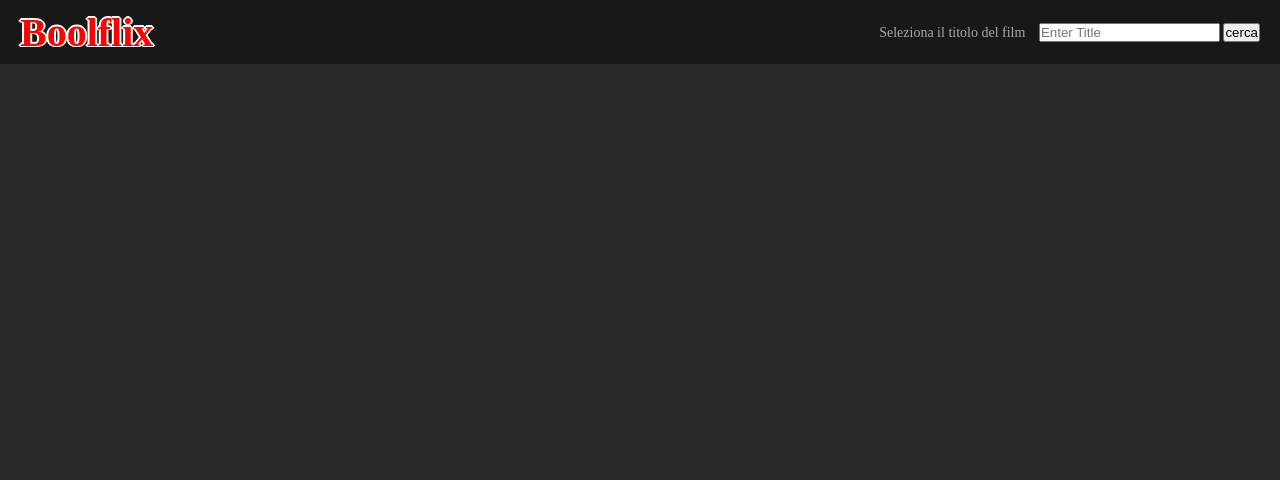
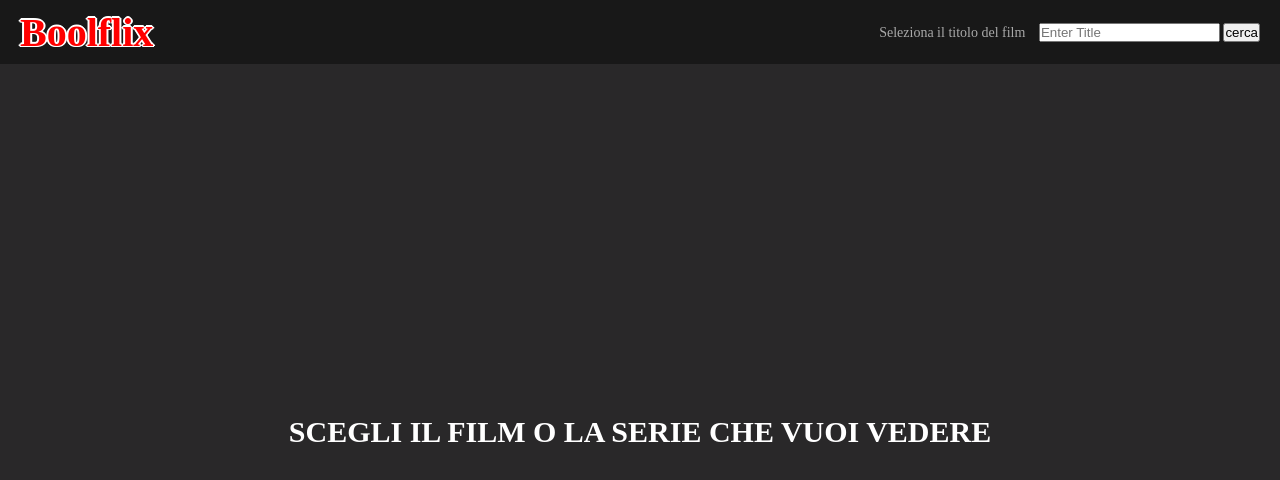
Before and after one commit to dalessio-federico/vue-boolflix, a plain HTML site: page index.html in a window 1280 px wide. Drawn offline with nearby package versions, Linux system fonts and the light colour scheme.

Commit message:
aggiunta dettagli

```diff
--- a/css/style.css
+++ b/css/style.css
@@ -53,6 +53,11 @@ body {
     align-items: center;
     flex-wrap: wrap;
     background-color: rgb(41, 40, 41);
+}
+
+.main_content h2 {
+    color: white;
+    font-size: 30px;
 }
 
 .film_box {
--- a/index.html
+++ b/index.html
@@ -23,7 +23,8 @@
             </div>
         </div>
         <div class="main_content">
-            <div class="film_box" v-for="e in movieList">
+            <h2 v-if="srcParams == ''"> SCEGLI IL FILM O LA SERIE CHE VUOI VEDERE</h2>
+            <div class="film_box" v-for="e in movieList" v-else>
                 <img class ="poster" :src="getPoster(e.poster_path)" v-if="e.poster_path" alt="poster">
                 <img class ="poster" src="img/img_not_found.png" v-else alt="">
                 <div class="film_info">
```
